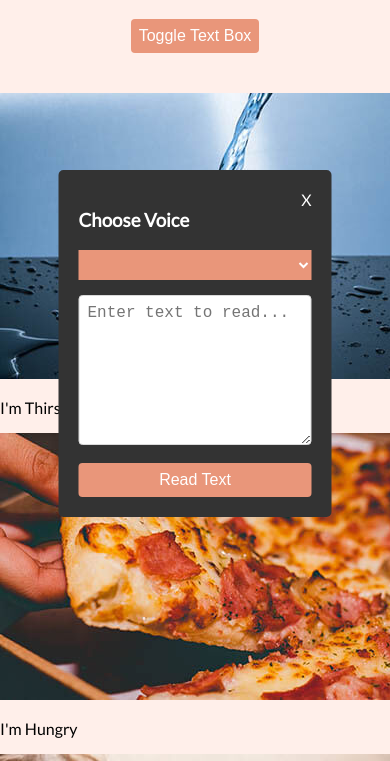
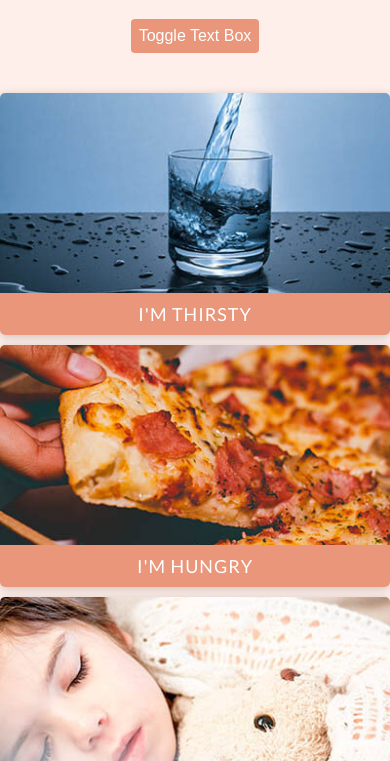
Before and after one commit to trevthedev777/Speech-Text-Reader, a plain HTML site: page index.html in a window 390 px wide. Shown: the part 83-844 px from the top of the page. Drawn offline with Linux system fonts and the light colour scheme.

Commit message:
add styles to box and image elements and set responsive design for screens 1100px and smaller

```diff
--- a/assets/css/style.css
+++ b/assets/css/style.css
@@ -50,7 +50,7 @@ select:focus {
     position: absolute;
     top: 30%;
     left: 50%;
-    transform: translate(-50%, 0);
+    transform: translate(-50%, -800px);
     background-color: #333;
     color: white;
     padding: 20px;
@@ -86,3 +86,64 @@ select:focus {
     text-align: right;
     cursor: pointer;
 }
+
+main {
+    display: grid;
+    /* Repeat 4 times at one fraction */
+    grid-template-columns: repeat(4, 1fr);
+    grid-gap: 10px;
+}
+
+.box {
+    box-shadow: 0 2px 10px rgba(0, 0, 0, 0.2);
+    border-radius: 5px;
+    cursor: pointer;
+    display: flex;
+    flex-direction: column;
+    overflow: hidden;
+    transition: box-shadow 0.2s ease-out;
+}
+
+.box.active {
+    box-shadow: 0 0 10px 5px darksalmon;
+}
+
+.box img {
+    width: 100%;
+    object-fit: cover;
+    height: 200px;
+}
+
+.box .info {
+    background-color: darksalmon;
+    color: white;
+    font-size: 18px;
+    text-align: center;
+    letter-spacing: 1px;
+    text-transform: uppercase;
+    margin: 0;
+    padding: 10px;
+    height: 100%;
+}
+
+/* Responsiveness */
+/* 1100px or less */
+@media(max-width: 1100px) {
+    main {
+        grid-template-columns: repeat(3, 1fr);
+    }
+}
+
+/* 760px or less */
+@media(max-width: 760px) {
+    main {
+        grid-template-columns: repeat(2, 1fr);
+    }
+}
+
+/* 500px or less */
+@media(max-width: 500px) {
+    main {
+        grid-template-columns: repeat(1, 1fr);
+    }
+}
```
